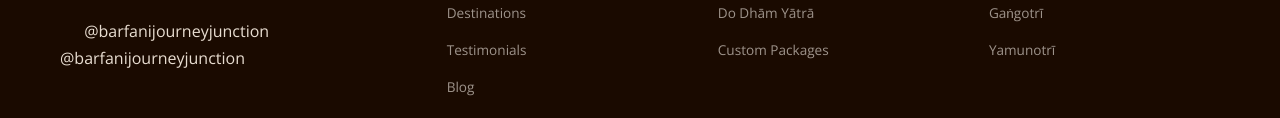
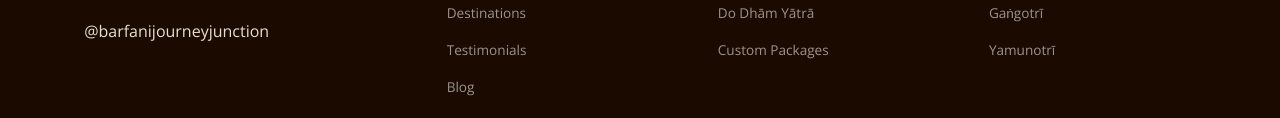
Before and after one commit to barfanijourneyjunction-design/website, a plain HTML site: page index.html in a window 1280 px wide. Shown: the part 9944-10062 px from the top of the page. Drawn offline with nearby package versions, Linux system fonts and the light colour scheme.

Commit message:
Update index.html

```diff
--- a/index.html
+++ b/index.html
@@ -757,8 +757,8 @@
     <svg width="20" height="20" viewBox="0 0 24 24">...</svg>
     <span>@barfanijourneyjunction</span>
 </a>
-@barfanijourneyjunction
-                    </div>
+
+                  </div>
                 </div>
                 <div class="footer-links">
                     <h4>Quick Links</h4>
```
